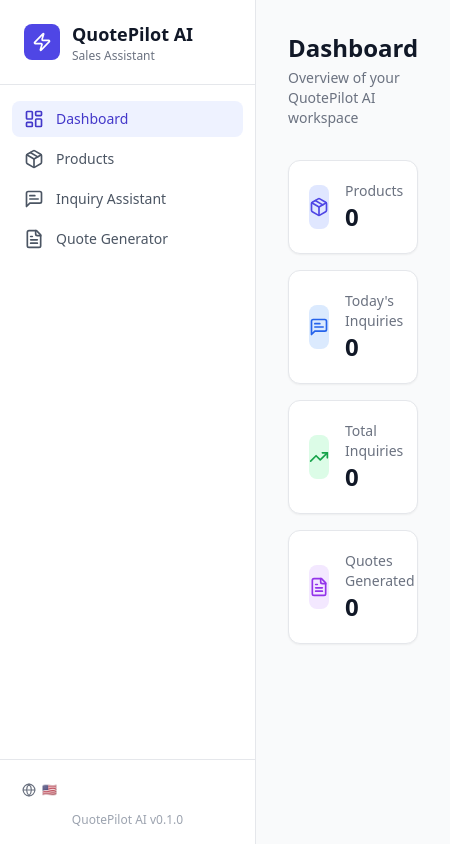
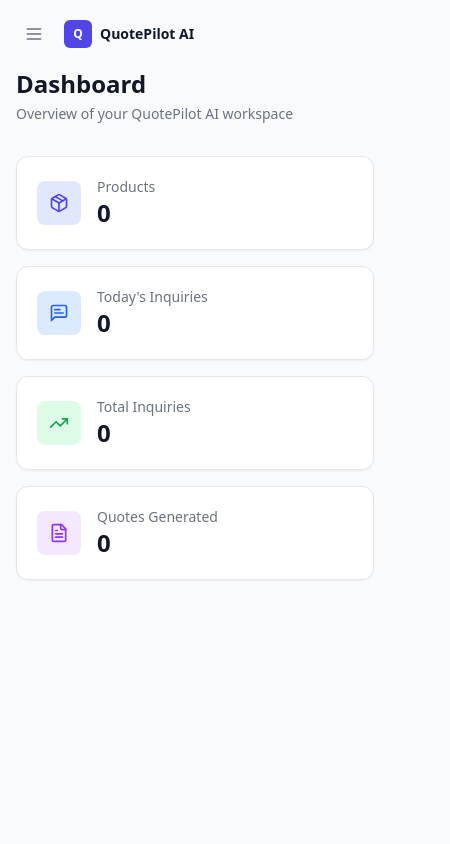
Before and after one commit to hohenghe/Quotepilot-ai, a Next.js app in the folder frontend/: page / in a window 390 px wide. Shown: the whole page, 450 px wide, since content can reach past the window. Built offline with nearby package versions, Linux system fonts and the light colour scheme.

Commit message:
Mobile responsive layout

```diff
--- a/frontend/src/app/page.tsx
+++ b/frontend/src/app/page.tsx
@@ -73,8 +73,8 @@ export default function DashboardPage() {
                 <span className="text-sm text-gray-600 capitalize">
                   {cat.replace(/_/g, " ")}
                 </span>
-                <div className="flex items-center gap-3">
-                  <div className="w-40 h-2 bg-gray-100 rounded-full overflow-hidden">
+              <div className="flex-1 flex items-center gap-3 min-w-0">
+                <div className="flex-1 h-2 bg-gray-100 rounded-full overflow-hidden">
                   <div
                     className="h-full bg-brand-500 rounded-full"
                     style={{
@@ -82,7 +82,7 @@ export default function DashboardPage() {
                     }}
                   />
                 </div>
-                  <span className="text-sm font-medium text-gray-900 w-8 text-right">
+                <span className="text-sm font-medium text-gray-900 w-8 text-right flex-shrink-0">
                   {count}
                 </span>
               </div>
--- a/frontend/src/components/AppLayout.tsx
+++ b/frontend/src/components/AppLayout.tsx
@@ -1,11 +1,13 @@
 "use client"
 
 import { useEffect, useState } from "react"
+import { Menu } from "lucide-react"
 import Sidebar from "@/components/Sidebar"
 import { initStore } from "@/lib/store"
 
 export default function AppLayout({ children }: { children: React.ReactNode }) {
   const [mounted, setMounted] = useState(false)
+  const [sidebarOpen, setSidebarOpen] = useState(false)
 
   useEffect(() => {
     initStore()
@@ -18,8 +20,27 @@ export default function AppLayout({ children }: { children: React.ReactNode }) {
 
   return (
     <div className="flex min-h-screen">
-      <Sidebar />
-      <main className="flex-1 ml-64 p-8">{children}</main>
+      <Sidebar open={sidebarOpen} onClose={() => setSidebarOpen(false)} />
+
+      <main className="flex-1 lg:ml-64 p-4 md:p-6 lg:p-8">
+        {/* Mobile header */}
+        <div className="flex items-center gap-3 mb-4 lg:hidden">
+          <button
+            onClick={() => setSidebarOpen(true)}
+            className="p-2 text-gray-500 hover:text-gray-700 hover:bg-gray-200 rounded-lg transition-colors"
+          >
+            <Menu className="w-5 h-5" />
+          </button>
+          <div className="flex items-center gap-2">
+            <div className="w-7 h-7 bg-brand-600 rounded-md flex items-center justify-center">
+              <span className="text-white text-xs font-bold">Q</span>
+            </div>
+            <span className="text-sm font-semibold text-gray-900">QuotePilot AI</span>
+          </div>
+        </div>
+
+        {children}
+      </main>
     </div>
   )
 }
--- a/frontend/src/components/Sidebar.tsx
+++ b/frontend/src/components/Sidebar.tsx
@@ -8,11 +8,18 @@ import {
   MessageSquareText,
   FileText,
   Zap,
+  X,
 } from "lucide-react"
 import { useT } from "@/i18n/I18nProvider"
 import LanguageSwitcher from "@/components/LanguageSwitcher"
 
-export default function Sidebar() {
+export default function Sidebar({
+  open,
+  onClose,
+}: {
+  open: boolean
+  onClose: () => void
+}) {
   const pathname = usePathname()
   const { t } = useT()
 
@@ -24,9 +31,24 @@ export default function Sidebar() {
   ]
 
   return (
-    <aside className="fixed left-0 top-0 bottom-0 w-64 bg-white border-r border-gray-200 flex flex-col z-30">
+    <>
+      {/* Mobile overlay */}
+      {open && (
+        <div
+          className="fixed inset-0 bg-black/40 z-40 lg:hidden"
+          onClick={onClose}
+        />
+      )}
+
+      <aside
+        className={`fixed left-0 top-0 bottom-0 w-64 bg-white border-r border-gray-200 flex flex-col z-50 transition-transform duration-300 ease-in-out
+          lg:translate-x-0
+          ${open ? "translate-x-0" : "-translate-x-full"}
+        `}
+      >
         {/* Logo */}
-      <div className="flex items-center gap-3 px-6 py-5 border-b border-gray-200">
+        <div className="flex items-center justify-between px-6 py-5 border-b border-gray-200">
+          <div className="flex items-center gap-3">
             <div className="w-9 h-9 bg-brand-600 rounded-lg flex items-center justify-center">
               <Zap className="w-5 h-5 text-white" />
             </div>
@@ -34,6 +56,13 @@ export default function Sidebar() {
               <h1 className="text-lg font-bold text-gray-900">{t.common.appName}</h1>
               <p className="text-xs text-gray-500">{t.common.appTagline}</p>
             </div>
+          </div>
+          <button
+            onClick={onClose}
+            className="p-1.5 text-gray-400 hover:text-gray-600 hover:bg-gray-100 rounded-lg lg:hidden"
+          >
+            <X className="w-5 h-5" />
+          </button>
         </div>
 
         {/* Navigation */}
@@ -46,6 +75,7 @@ export default function Sidebar() {
               <Link
                 key={item.href}
                 href={item.href}
+                onClick={onClose}
                 className={`sidebar-link ${
                   isActive ? "sidebar-link-active" : "sidebar-link-inactive"
                 }`}
@@ -63,5 +93,6 @@ export default function Sidebar() {
           <p className="text-xs text-gray-400 text-center">{t.common.version}</p>
         </div>
       </aside>
+    </>
   )
 }
```
Lines whose indentation alone changed are shown as unchanged.
